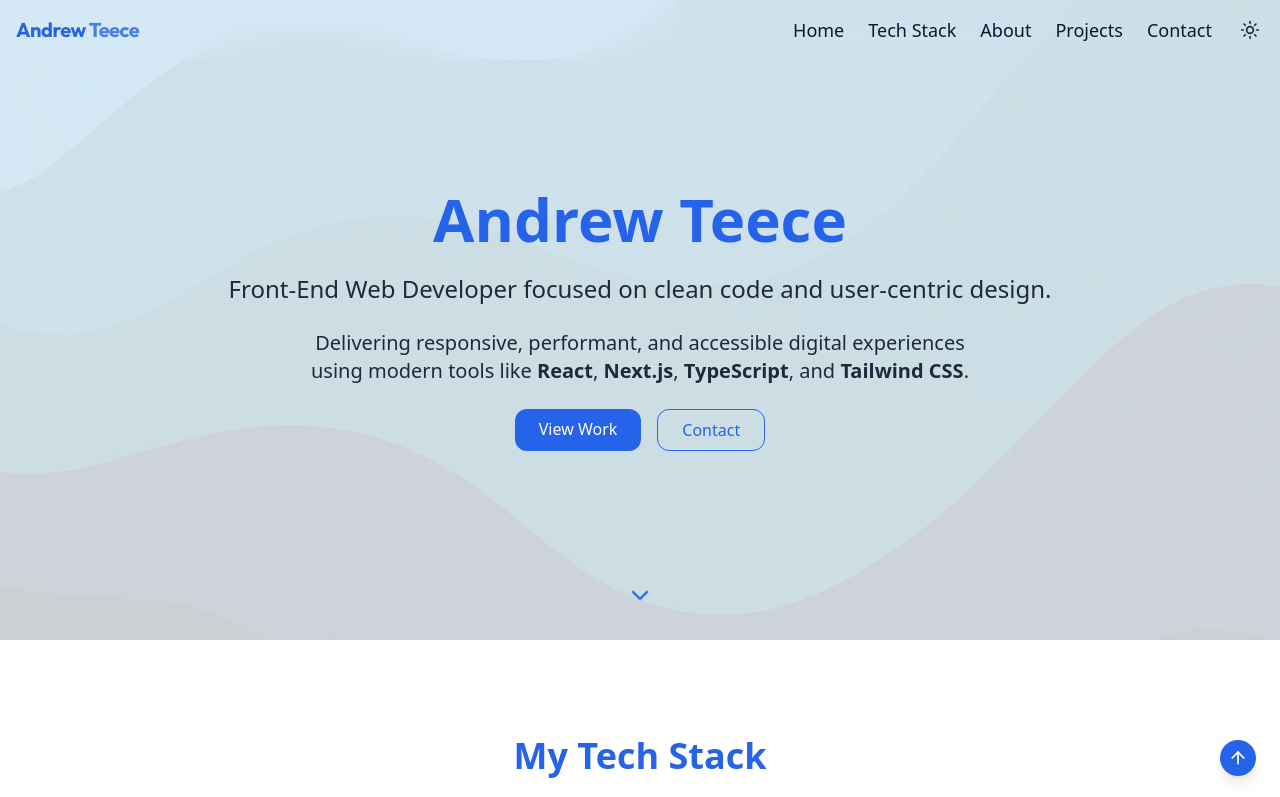
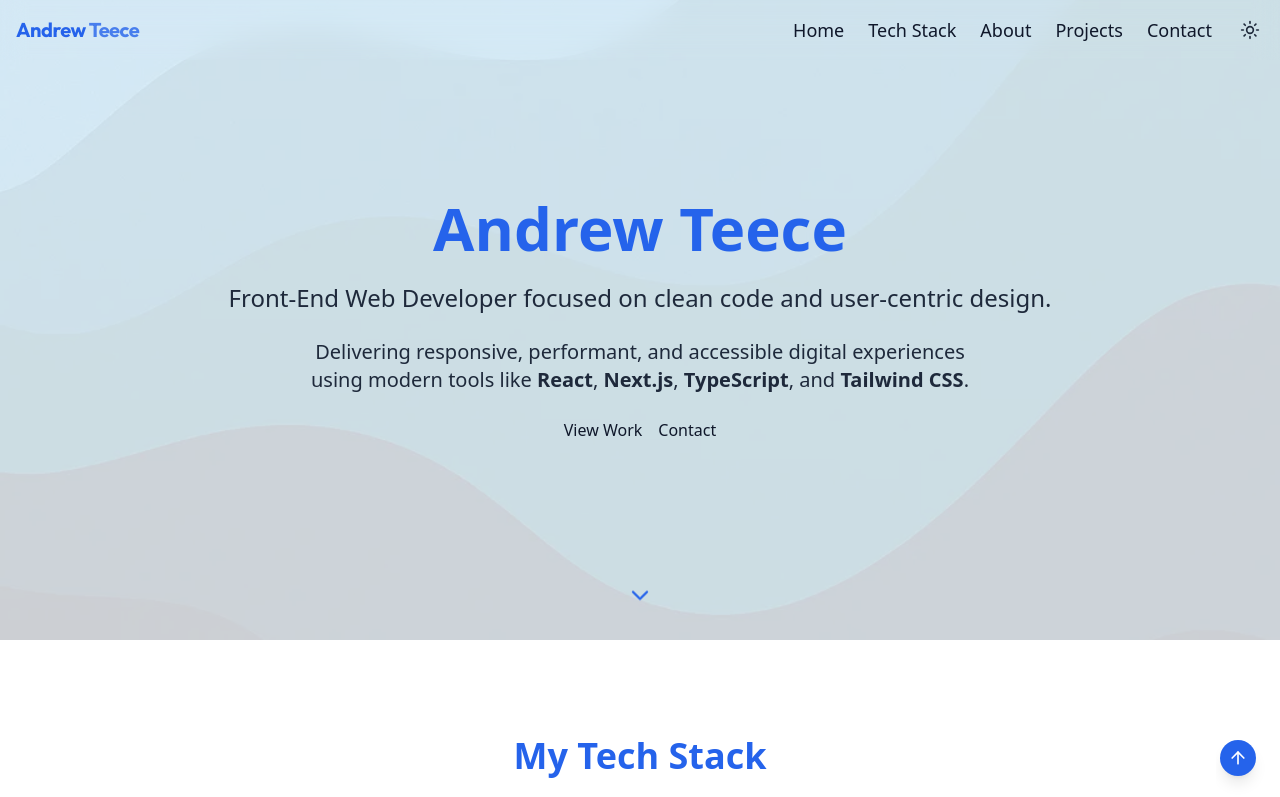
Before and after one commit to andrewteece/andrewteece-portfolio, a React (Vite) app: page / in a window 1280 px wide. Shown: the top 797 px of the page. Built offline with nearby package versions, Linux system fonts and the light colour scheme.

Commit message:
refactor Hero and CTA and install tailwind scrollbar

```diff
--- a/package.json
+++ b/package.json
@@ -18,6 +18,7 @@
     "react-helmet-async": "^2.0.5",
     "react-icons": "^5.5.0",
     "react-router-dom": "^7.6.3",
+    "tailwind-scrollbar": "^4.0.2",
     "tailwindcss": "^4.1.11"
   },
   "devDependencies": {
--- a/src/components/Hero/Hero.tsx
+++ b/src/components/Hero/Hero.tsx
@@ -1,3 +1,104 @@
+// // src/components/sections/Hero.tsx
+// import { motion } from 'framer-motion';
+// import { ChevronDown, ArrowUp } from 'lucide-react';
+// import { useEffect } from 'react';
+
+// export default function Hero() {
+//   useEffect(() => {
+//     document.documentElement.style.scrollBehavior = 'smooth';
+//   }, []);
+
+//   return (
+//     <motion.section
+//       id='home'
+//       className='relative min-h-[80vh] flex flex-col justify-center items-center text-center px-4 py-20 overflow-hidden bg-[radial-gradient(ellipse_at_top,_var(--tw-gradient-stops))] from-brand/10 via-transparent to-bg dark:from-brand/20 dark:to-bg'
+//       initial={{ opacity: 0 }}
+//       animate={{ opacity: 1 }}
+//       transition={{ duration: 1 }}
+//     >
+//       {/* Background SVG Texture */}
+//       <div className='absolute inset-0'>
+//         <img
+//           src='images/bg-waves.webp'
+//           alt='Mesh gradient background'
+//           className='w-full h-full object-cover opacity-20 dark:opacity-10 z-0'
+//           aria-hidden
+//         />
+//       </div>
+
+//       <div className='relative z-10 max-w-4xl w-full flex flex-col items-center space-y-6'>
+//         <motion.h1
+//           className='text-4xl md:text-6xl font-bold text-[var(--color-brand)]'
+//           initial={{ opacity: 0, y: -30 }}
+//           animate={{ opacity: 1, y: 0 }}
+//           transition={{ duration: 0.6 }}
+//         >
+//           Andrew Teece
+//         </motion.h1>
+
+//         <motion.h2
+//           className='text-xl md:text-2xl font-medium text-[var(--color-text)]'
+//           initial={{ opacity: 0, y: -10 }}
+//           animate={{ opacity: 1, y: 0 }}
+//           transition={{ delay: 0.2, duration: 0.6 }}
+//         >
+//           Front-End Web Developer focused on clean code and user-centric design.
+//         </motion.h2>
+
+//         <motion.p
+//           className='text-lg md:text-xl max-w-2xl text-[var(--color-text)]'
+//           initial={{ opacity: 0 }}
+//           animate={{ opacity: 1 }}
+//           transition={{ delay: 0.4, duration: 0.6 }}
+//         >
+//           Delivering responsive, performant, and accessible digital experiences
+//           using modern tools like <strong>React</strong>,{' '}
+//           <strong>Next.js</strong>, <strong>TypeScript</strong>, and{' '}
+//           <strong>Tailwind CSS</strong>.
+//         </motion.p>
+
+//         <motion.div
+//           className='flex flex-wrap justify-center gap-4'
+//           initial={{ opacity: 0 }}
+//           animate={{ opacity: 1 }}
+//           transition={{ delay: 0.6, duration: 0.6 }}
+//         >
+//           <a
+//             href='#projects'
+//             className='px-6 py-2 bg-[var(--color-brand)] text-white rounded-xl hover:bg-opacity-90 transition-colors'
+//           >
+//             View Work
+//           </a>
+//           <a
+//             href='#contact'
+//             className='px-6 py-2 border border-[var(--color-brand)] text-[var(--color-brand)] rounded-xl hover:bg-[var(--color-accent)] hover:text-white transition-colors'
+//           >
+//             Contact
+//           </a>
+//         </motion.div>
+//       </div>
+
+//       {/* Scroll cue to next section */}
+//       <a
+//         href='#techstack'
+//         className='absolute bottom-6 text-[var(--color-brand)] dark:text-[var(--color-accent)] animate-bounce'
+//         aria-label='Scroll to tech stack'
+//       >
+//         <ChevronDown size={28} />
+//       </a>
+
+//       {/* Back to top button */}
+//       <a
+//         href='#home'
+//         className='fixed bottom-6 right-6 bg-[var(--color-brand)] text-white p-2 rounded-full shadow-lg hover:bg-opacity-80 transition-opacity'
+//         aria-label='Back to top'
+//       >
+//         <ArrowUp size={20} />
+//       </a>
+//     </motion.section>
+//   );
+// }
+
 // src/components/sections/Hero.tsx
 import { motion } from 'framer-motion';
 import { ChevronDown, ArrowUp } from 'lucide-react';
@@ -63,16 +164,10 @@ export default function Hero() {
           animate={{ opacity: 1 }}
           transition={{ delay: 0.6, duration: 0.6 }}
         >
-          <a
-            href='#projects'
-            className='px-6 py-2 bg-[var(--color-brand)] text-white rounded-xl hover:bg-opacity-90 transition-colors'
-          >
+          <a href='#projects' className='btn-primary'>
             View Work
           </a>
-          <a
-            href='#contact'
-            className='px-6 py-2 border border-[var(--color-brand)] text-[var(--color-brand)] rounded-xl hover:bg-[var(--color-accent)] hover:text-white transition-colors'
-          >
+          <a href='#contact' className='btn-outline'>
             Contact
           </a>
         </motion.div>
--- a/src/components/Hero/HeroCTA.tsx
+++ b/src/components/Hero/HeroCTA.tsx
@@ -8,16 +8,10 @@ export default function HeroCTA() {
       animate={{ opacity: 1 }}
       transition={{ delay: 0.5, duration: 0.6 }}
     >
-      <a
-        href='#projects'
-        className='px-6 py-2 bg-[var(--color-brand)] text-white rounded-xl text-sm md:text-base font-medium hover:bg-opacity-90 transition-colors'
-      >
+      <a href='#projects' className='btn-primary'>
         View Work
       </a>
-      <a
-        href='#contact'
-        className='px-6 py-2 border border-[var(--color-brand)] text-[var(--color-brand)] rounded-xl text-sm md:text-base font-medium hover:bg-[var(--color-brand)] hover:text-white transition-colors'
-      >
+      <a href='#contact' className='btn-outline'>
         Contact
       </a>
     </motion.div>
```
Also changed, not shown: 1 other file (tests, documents, lock files or other folders).
